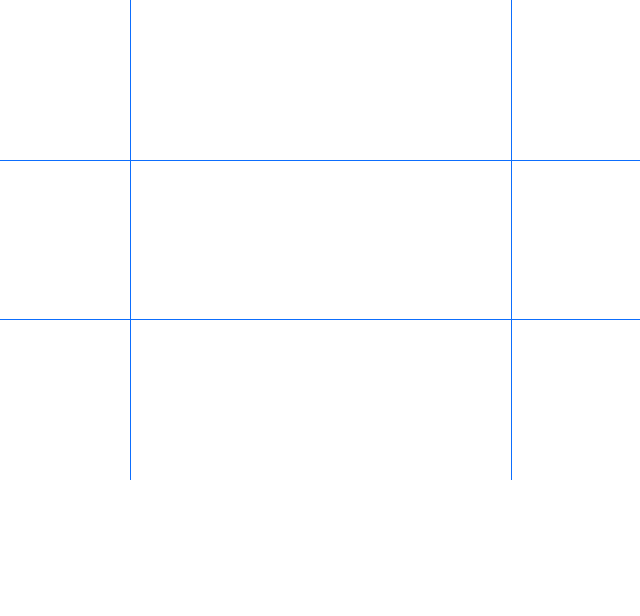
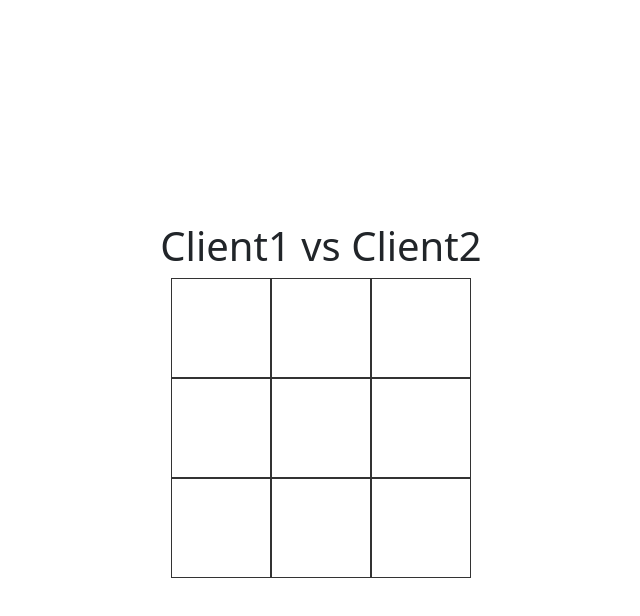
Before and after one commit to board-games-cgi/tic-tac-toe-ui, an Angular app in the folder client/: page /game in a window 1280 px wide. Shown: the top 616 px of the page, without its empty margins (319-959 px from the left). Built offline with nearby package versions, Linux system fonts and the light colour scheme.

Commit message:
Fixed game board UI

```diff
--- a/client/src/app/game/game.component.css
+++ b/client/src/app/game/game.component.css
@@ -1,9 +1,30 @@
-.col{
-    width: 11.5rem;
-    height: 10rem;
+h1{
+    display: flex;
+    justify-content: center;
 }
 
-input{
-    appearance: none;
+section{
+    min-height: 100dvh;
+    display: flex;
+    flex-direction: column;
+    align-items: center;
+    justify-content: center;
+}
+
+#board {
+    display: grid;
+    grid-template-columns: repeat(3, 100px);
+    grid-template-rows: repeat(3, 100px);
+    justify-content: center;
+    align-content: center;
+}
+.cell {
+    width: 100px;
+    height: 100px;
+    font-size: 2em;
+    display: flex;
+    align-items: center;
+    justify-content: center;
+    border: 1px solid #333;
     cursor: pointer;
 }
--- a/client/src/app/game/game.component.html
+++ b/client/src/app/game/game.component.html
@@ -1,37 +1,25 @@
-<div class="container text-center">
-    <div class="row">
-      <div class="col p-0 d-flex align-items-center justify-content-center border-end border-primary">
-        <input type="checkbox" class="w-100 h-100">
-      </div>
-      <div class="col p-0 d-flex align-items-center justify-content-center border-end border-primary">
-        <input type="checkbox" class="w-100 h-100">
-      </div>
-      <div class="col p-0 d-flex align-items-center justify-content-center border-primary">
-        <input type="checkbox" class="w-100 h-100">
-      </div>
+<!DOCTYPE html>
+<html lang="en">
+<head>
+  <meta charset="UTF-8">
+  <meta name="viewport" content="width=device-width, initial-scale=1.0">
+  <link rel="stylesheet" href="./game.component.css">
+  <title>Multiplayer Tic-Tac-Toe</title>
+</head>
+<body>
+  <section>
+    <h1>Client1 vs Client2</h1>
+    <div id="board">
+      <div class="cell" data-index="0"></div>
+      <div class="cell" data-index="1"></div>
+      <div class="cell" data-index="2"></div>
+      <div class="cell" data-index="3"></div>
+      <div class="cell" data-index="4"></div>
+      <div class="cell" data-index="5"></div>
+      <div class="cell" data-index="6"></div>
+      <div class="cell" data-index="7"></div>
+      <div class="cell" data-index="8"></div>
     </div>
-
-    <div class="row">
-      <div class="col p-0 d-flex align-items-center justify-content-center border border-start-0 border-primary">
-        <input type="checkbox" class="w-100 h-100">
-      </div>
-      <div class="col p-0 d-flex align-items-center justify-content-center border border-start-0 border-end-0 border-primary">
-        <input type="checkbox" class="w-100 h-100">
-      </div>
-      <div class="col p-0 d-flex align-items-center justify-content-center border border-end-0 border-primary">
-        <input type="checkbox" class="w-100 h-100">
-      </div>
-    </div>
-
-    <div class="row">
-      <div class="col p-0 d-flex align-items-center justify-content-center border-end border-primary">
-        <input type="checkbox" class="w-100 h-100">
-      </div>
-      <div class="col p-0 d-flex align-items-center justify-content-center border-end border-primary">
-        <input type="checkbox" class="w-100 h-100">
-      </div>
-      <div class="col p-0 d-flex align-items-center justify-content-center border-primary">
-        <input type="checkbox" class="w-100 h-100">
-      </div>
-    </div>
-  </div>
+  </section>
+</body>
+</html>
```
